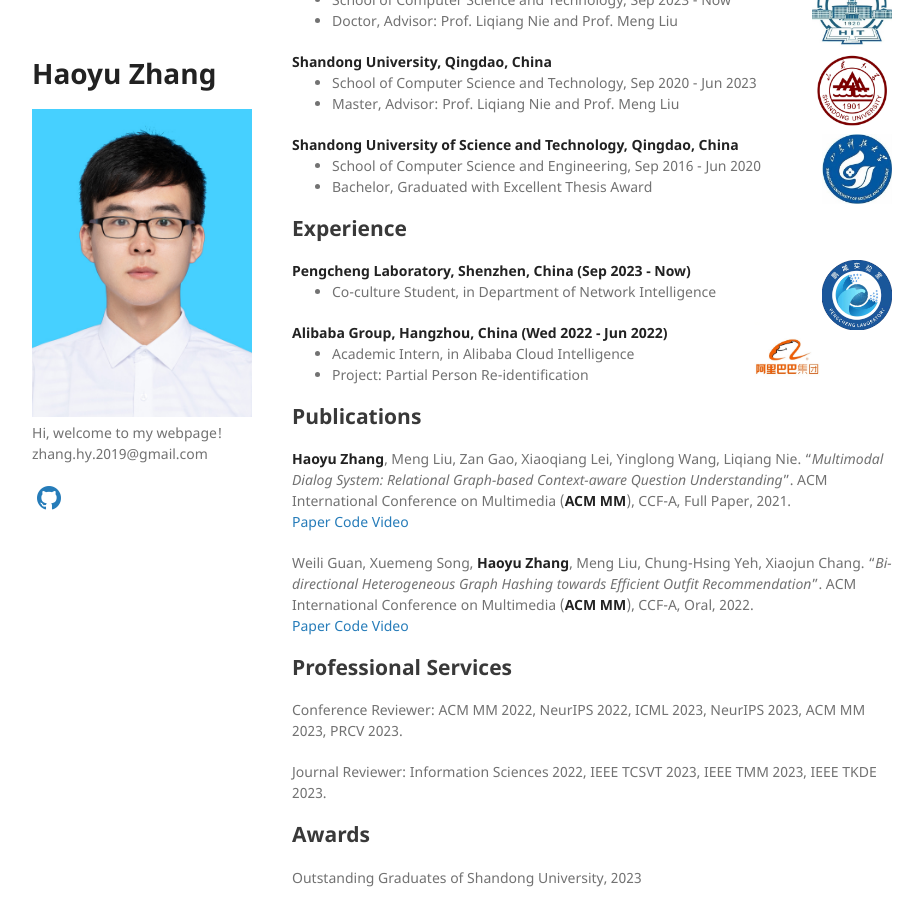
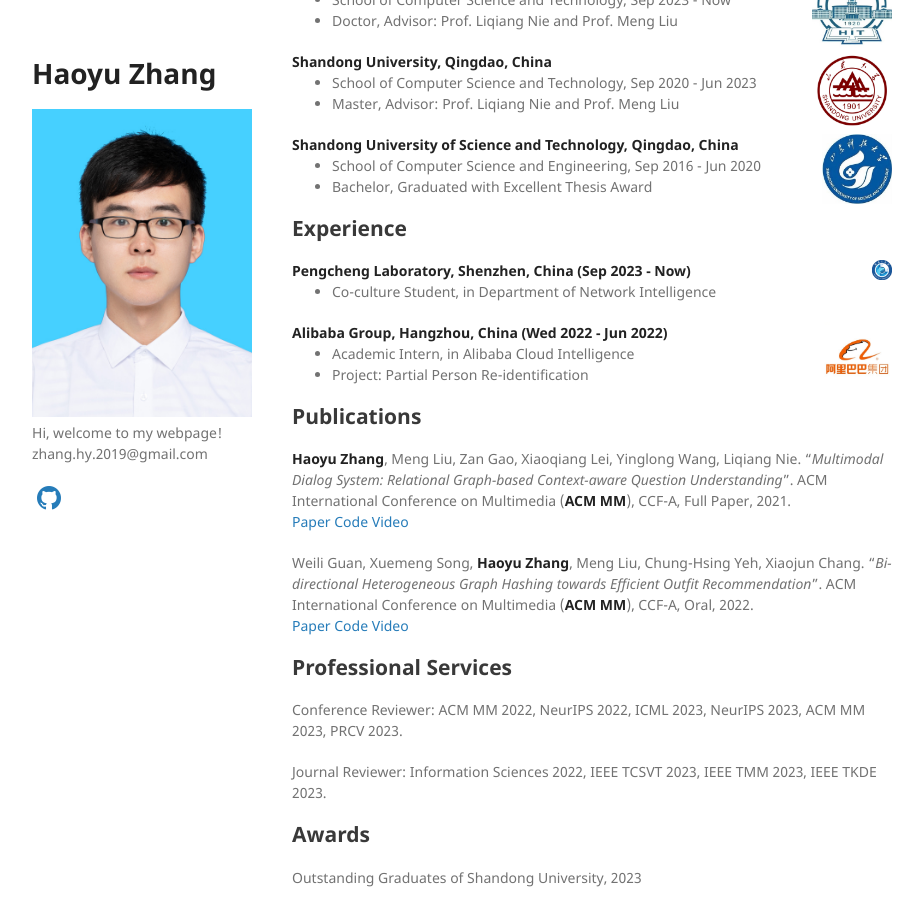
Before and after one commit to Hyu-Zhang/Hyu-Zhang.github.io, a Jekyll site: the page built from index.md, in a window 1280 px wide and 900 px high, scrolled down 301 px. Shown: the whole window, without its empty margins (178-1101 px from the left). Built offline with Jekyll 4.4.1, drawn with Linux system fonts in a browser that asks for light colours; a style sheet for code colours, icons or effects is not loaded; our own code applies the rules of GitHub Pages for plain Markdown files.

Commit message:
Update index.md

```diff
--- a/index.md
+++ b/index.md
@@ -48,7 +48,7 @@ I’m Haoyu Zhang (张昊宇), and I currently a Master Student at the School of
 <div align="left">
         <strong> Pengcheng Laboratory, Shenzhen, China  (Sep 2023 - Now) </strong>
           <a target="_blank" rel="external">
-            <img border="0" src="pc_logo.jpg" align="right" width="70" height="70">
+            <img border="0" src="pc_logo.jpg" align="right" width="20" height="20">
           </a>
         <ul>
         <li>
```
